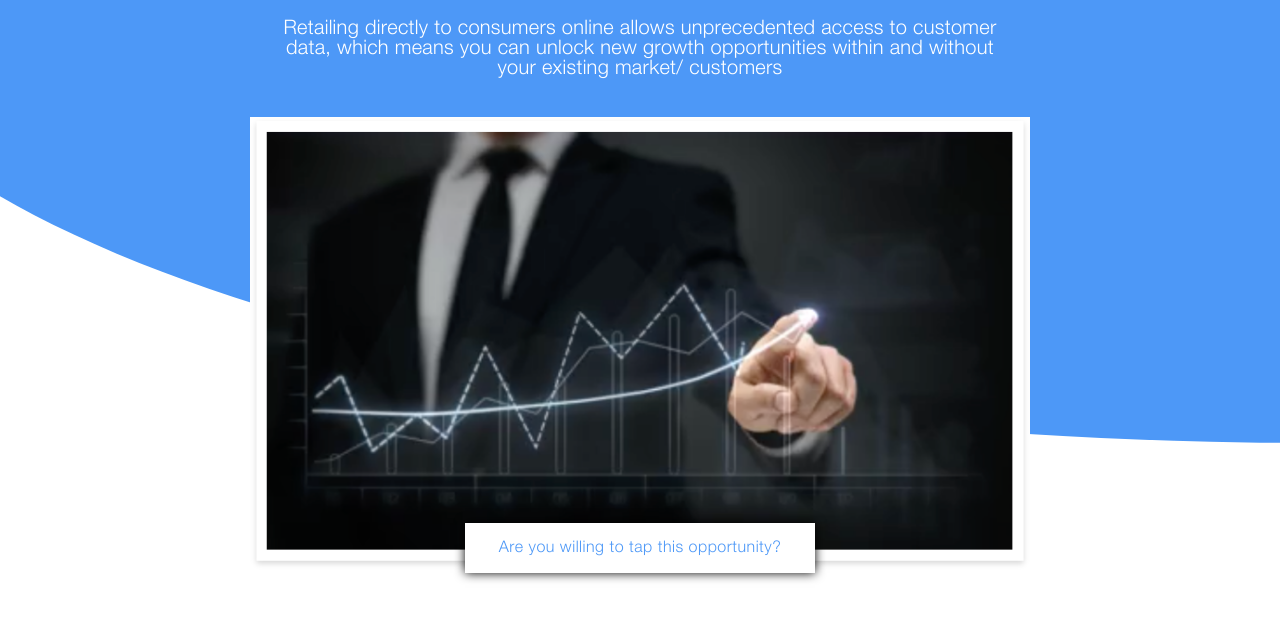
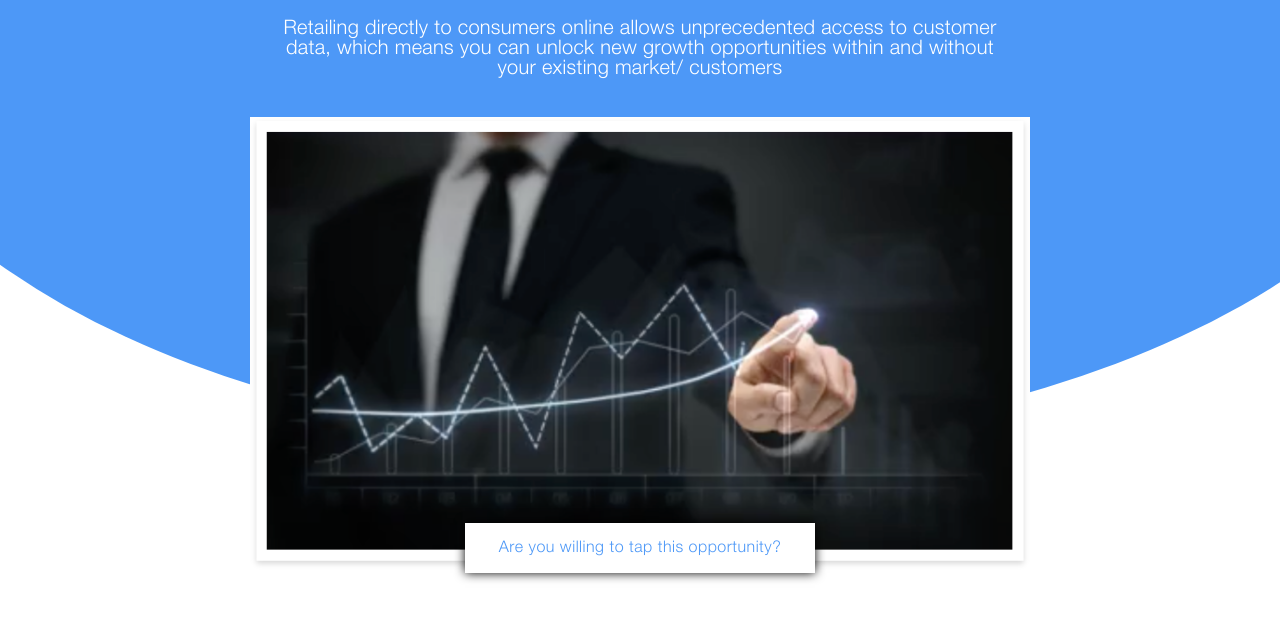
Before and after one commit to rvrocksforevr/Bakery, a plain HTML site: page index.html in a window 1280 px wide. Shown: the part 159-779 px from the top of the page. Drawn offline with Linux system fonts and the light colour scheme.

Commit message:
changes doenf or blue background

```diff
--- a/css/style.css
+++ b/css/style.css
@@ -258,19 +258,7 @@ input, select {
   overflow:hidden;
   position: relative;
 }
-.blue_background
-{
-      background: #4d98f7;
-    border-radius: 0% 0% 100% 100%;
-    height: 3000px;
-    width: 3000px !important;
-    position: absolute;
-    bottom: 0;
-    width: 100%;
-    z-index: -1;
-    top: -2389px;
-    left: -61%;;
-}
+
 
 .navbar .nav > li > a
 {
```
